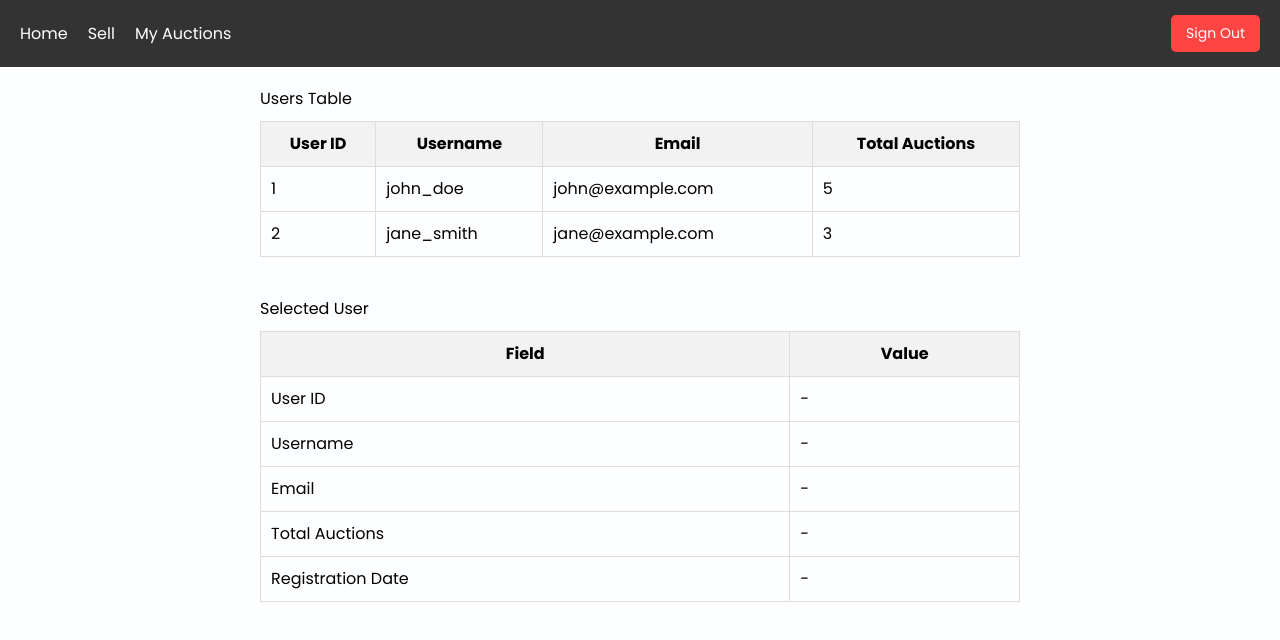
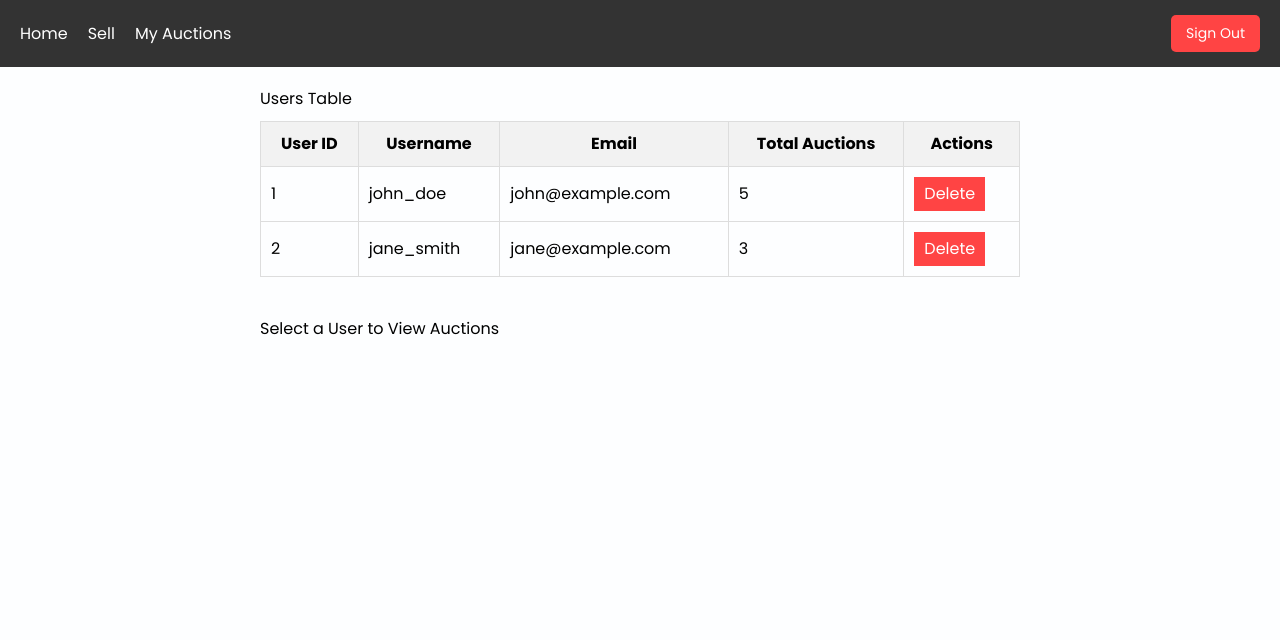
Before and after one commit to alisina97/Bidly, a React (Vite) app in the folder frontend/: page /adminControlPanel in a window 1280 px wide. Shown: the top 640 px of the page. Built offline with nearby package versions, Linux system fonts and the light colour scheme.

Commit message:
admin changed to fit specs asked

```diff
--- a/frontend/src/pages/Admin/AdminControlPanel.jsx
+++ b/frontend/src/pages/Admin/AdminControlPanel.jsx
@@ -1,12 +1,43 @@
-import React from "react";
+import React, { useState } from "react";
 import Navbar from "../../components/Navbar/Navbar";
 
 const AdminControlPanel = () => {
+    const [selectedUserId, setSelectedUserId] = useState(null);
+
+    // Sample users data
+    const [users, setUsers] = useState([
+        { id: 1, username: "john_doe", email: "john@example.com", totalAuctions: 5 },
+        { id: 2, username: "jane_smith", email: "jane@example.com", totalAuctions: 3 },
+    ]);
+
+    // Sample auctions data
+    const auctions = {
+        1: [
+            { auctionId: "A001", title: "Vintage Watch", status: "Active", bids: 12 },
+            { auctionId: "A002", title: "Antique Lamp", status: "Ended", bids: 8 },
+        ],
+        2: [
+            { auctionId: "A003", title: "Rare Book", status: "Active", bids: 5 },
+        ],
+    };
+
+    const handleUserSelect = (userId) => {
+        setSelectedUserId(userId);
+    };
+
+    const handleDeleteUser = (userId) => {
+        if (window.confirm("Are you sure you want to delete this user?")) {
+            setUsers(users.filter(user => user.id !== userId));
+            if (selectedUserId === userId) {
+                setSelectedUserId(null);
+            }
+        }
+    };
+
     return (
         <>
         <Navbar />
         <div style={{ padding: "20px", maxWidth: "800px", margin: "auto" }}>
-
             {/* Users Table */}
             <div style={{ marginBottom: "40px" }}>
                 <h2>Users Table</h2>
@@ -17,58 +48,85 @@ const AdminControlPanel = () => {
                             <th style={{ padding: "10px", border: "1px solid #ddd" }}>Username</th>
                             <th style={{ padding: "10px", border: "1px solid #ddd" }}>Email</th>
                             <th style={{ padding: "10px", border: "1px solid #ddd" }}>Total Auctions</th>
+                            <th style={{ padding: "10px", border: "1px solid #ddd" }}>Actions</th>
                         </tr>
                     </thead>
                     <tbody>
-                        <tr>
-                            <td style={{ padding: "10px", border: "1px solid #ddd" }}>1</td>
-                            <td style={{ padding: "10px", border: "1px solid #ddd" }}>john_doe</td>
-                            <td style={{ padding: "10px", border: "1px solid #ddd" }}>john@example.com</td>
-                            <td style={{ padding: "10px", border: "1px solid #ddd" }}>5</td>
+                        {users.map((user) => (
+                            <tr
+                                key={user.id}
+                                onClick={() => handleUserSelect(user.id)}
+                                style={{
+                                    cursor: "pointer",
+                                    ...(selectedUserId === user.id && { backgroundColor: "#e6f3ff" })
+                                }}
+                            >
+                                <td style={{ padding: "10px", border: "1px solid #ddd" }}>{user.id}</td>
+                                <td style={{ padding: "10px", border: "1px solid #ddd" }}>{user.username}</td>
+                                <td style={{ padding: "10px", border: "1px solid #ddd" }}>{user.email}</td>
+                                <td style={{ padding: "10px", border: "1px solid #ddd" }}>{user.totalAuctions}</td>
+                                <td style={{ padding: "10px", border: "1px solid #ddd" }}>
+                                    <button
+                                        style={{
+                                            backgroundColor: "#ff4444",
+                                            color: "white",
+                                            border: "none",
+                                            padding: "5px 10px",
+                                            cursor: "pointer"
+                                        }}
+                                        onClick={(e) => {
+                                            e.stopPropagation();
+                                            handleDeleteUser(user.id);
+                                        }}
+                                    >
+                                        Delete
+                                    </button>
+                                </td>
                             </tr>
-                        <tr>
-                            <td style={{ padding: "10px", border: "1px solid #ddd" }}>2</td>
-                            <td style={{ padding: "10px", border: "1px solid #ddd" }}>jane_smith</td>
-                            <td style={{ padding: "10px", border: "1px solid #ddd" }}>jane@example.com</td>
-                            <td style={{ padding: "10px", border: "1px solid #ddd" }}>3</td>
-                        </tr>
+                        ))}
                     </tbody>
                 </table>
             </div>
 
-            {/* Selected User Table */}
+            {/* Selected User's Auctions */}
             <div>
-                <h2>Selected User</h2>
+                <h2>{selectedUserId ? `Auctions for User ${selectedUserId}` : "Select a User to View Auctions"}</h2>
+                {selectedUserId && (
                     <table style={{ width: "100%", borderCollapse: "collapse", marginTop: "10px" }}>
                         <thead>
                             <tr style={{ backgroundColor: "#f2f2f2" }}>
-                            <th style={{ padding: "10px", border: "1px solid #ddd" }}>Field</th>
-                            <th style={{ padding: "10px", border: "1px solid #ddd" }}>Value</th>
+                                <th style={{ padding: "10px", border: "1px solid #ddd" }}>Auction ID</th>
+                                <th style={{ padding: "10px", border: "1px solid #ddd" }}>Title</th>
+                                <th style={{ padding: "10px", border: "1px solid #ddd" }}>Status</th>
+                                <th style={{ padding: "10px", border: "1px solid #ddd" }}>Number of Bids</th>
                             </tr>
                         </thead>
                         <tbody>
+                            {(auctions[selectedUserId] || []).map((auction) => (
+                                <tr key={auction.auctionId}>
+                                    <td style={{ padding: "10px", border: "1px solid #ddd" }}>{auction.auctionId}</td>
+                                    <td style={{ padding: "10px", border: "1px solid #ddd" }}>{auction.title}</td>
+                                    <td style={{ padding: "10px", border: "1px solid #ddd" }}>{auction.status}</td>
+                                    <td style={{ padding: "10px", border: "1px solid #ddd" }}>{auction.bids}</td>
+                                </tr>
+                            ))}
+                            {(!auctions[selectedUserId] || auctions[selectedUserId].length === 0) && (
                                 <tr>
-                            <td style={{ padding: "10px", border: "1px solid #ddd" }}>User ID</td>
-                            <td style={{ padding: "10px", border: "1px solid #ddd" }}>-</td>
+                                    <td
+                                        colSpan="4"
+                                        style={{
+                                            padding: "10px",
+                                            border: "1px solid #ddd",
+                                            textAlign: "center"
+                                        }}
+                                    >
+                                        No auctions found for this user
+                                    </td>
                                 </tr>
-                        <tr>
-                            <td style={{ padding: "10px", border: "1px solid #ddd" }}>Username</td>
-                            <td style={{ padding: "10px", border: "1px solid #ddd" }}>-</td>
-                        </tr>
-                        <tr>
-                            <td style={{ padding: "10px", border: "1px solid #ddd" }}>Email</td>
-                            <td style={{ padding: "10px", border: "1px solid #ddd" }}>-</td>
-                        </tr>
-                        <tr>
-                            <td style={{ padding: "10px", border: "1px solid #ddd" }}>Total Auctions</td>
-                            <td style={{ padding: "10px", border: "1px solid #ddd" }}>-</td>
-                        </tr>
-                        <tr>
-                            <td style={{ padding: "10px", border: "1px solid #ddd" }}>Registration Date</td>
-                            <td style={{ padding: "10px", border: "1px solid #ddd" }}>-</td>
-                        </tr>
+                            )}
                         </tbody>
                     </table>
+                )}
             </div>
         </div>
         </>
```
Lines whose indentation alone changed are shown as unchanged.
